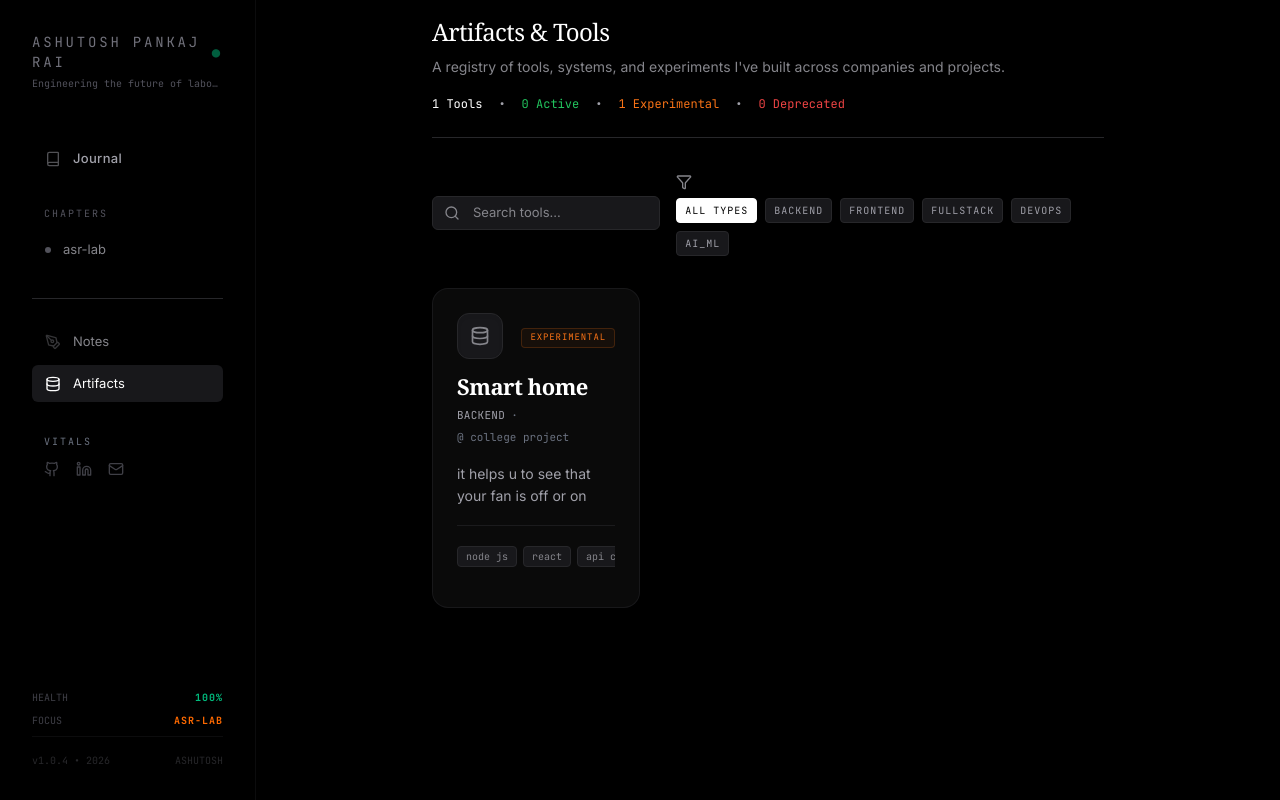
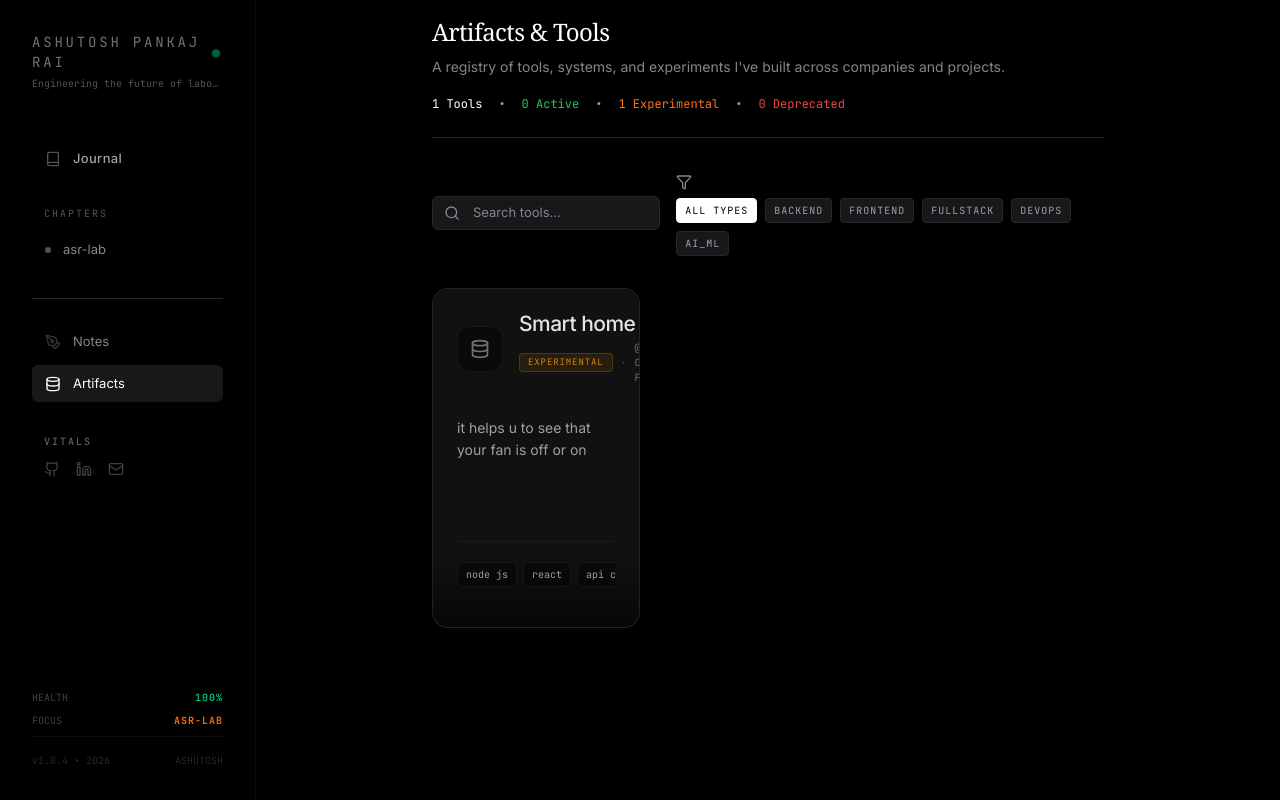
Before and after one commit to Ashurai84/ASR_LABS, a React (Vite) app in the folder frontend/: page / in a window 1280 px wide. Both pictures are taken after a click on the button "Artifacts". Built offline with nearby package versions, Linux system fonts and the light colour scheme.

Commit message:
style(frontend): elegantly restructure tool cards

```diff
--- a/frontend/src/components/tools/ToolCard.tsx
+++ b/frontend/src/components/tools/ToolCard.tsx
@@ -8,22 +8,22 @@ interface ToolCardProps {
 
 const getTypeIcon = (type?: string) => {
     switch (type?.toUpperCase()) {
-        case 'BACKEND': return <Database className="w-5 h-5 text-[#85858b] group-hover:text-white transition-colors" />;
-        case 'FRONTEND': return <Globe className="w-5 h-5 text-[#85858b] group-hover:text-white transition-colors" />;
-        case 'FULLSTACK': return <Network className="w-5 h-5 text-[#85858b] group-hover:text-white transition-colors" />;
-        case 'MOBILE': return <Smartphone className="w-5 h-5 text-[#85858b] group-hover:text-white transition-colors" />;
-        case 'AI_ML': return <BrainCircuit className="w-5 h-5 text-[#85858b] group-hover:text-white transition-colors" />;
-        case 'DEVOPS': return <Terminal className="w-5 h-5 text-[#85858b] group-hover:text-white transition-colors" />;
-        default: return <Code2 className="w-5 h-5 text-[#85858b] group-hover:text-white transition-colors" />;
+        case 'BACKEND': return <Database className="w-5 h-5 text-zinc-500 group-hover:text-zinc-300 transition-colors" />;
+        case 'FRONTEND': return <Globe className="w-5 h-5 text-zinc-500 group-hover:text-zinc-300 transition-colors" />;
+        case 'FULLSTACK': return <Network className="w-5 h-5 text-zinc-500 group-hover:text-zinc-300 transition-colors" />;
+        case 'MOBILE': return <Smartphone className="w-5 h-5 text-zinc-500 group-hover:text-zinc-300 transition-colors" />;
+        case 'AI_ML': return <BrainCircuit className="w-5 h-5 text-zinc-500 group-hover:text-zinc-300 transition-colors" />;
+        case 'DEVOPS': return <Terminal className="w-5 h-5 text-zinc-500 group-hover:text-zinc-300 transition-colors" />;
+        default: return <Code2 className="w-5 h-5 text-zinc-500 group-hover:text-zinc-300 transition-colors" />;
     }
 };
 
 const getStatusColor = (status: string) => {
     switch (status?.toUpperCase()) {
-        case 'ACTIVE': return 'text-[#22c55e] border-[#22c55e]/20 bg-[#22c55e]/5';
-        case 'EXPERIMENTAL': return 'text-[#f97316] border-[#f97316]/20 bg-[#f97316]/5';
-        case 'DEPRECATED': return 'text-[#ef4444] border-[#ef4444]/20 bg-[#ef4444]/5';
-        default: return 'text-[#a1a1aa] border-[#27272a] bg-[#18181b]';
+        case 'ACTIVE': return 'text-emerald-500/80 bg-emerald-500/10 border-emerald-500/20';
+        case 'EXPERIMENTAL': return 'text-amber-500/80 bg-amber-500/10 border-amber-500/20';
+        case 'DEPRECATED': return 'text-red-500/80 bg-red-500/10 border-red-500/20';
+        default: return 'text-zinc-400 bg-zinc-800/50 border-zinc-700/50';
     }
 };
 
@@ -43,81 +43,81 @@ export const ToolCard: React.FC<ToolCardProps> = ({ tool }) => {
     const hiddenCount = displayTags.length > 3 ? displayTags.length - 3 : 0;
 
     return (
-        <div className="group flex flex-col h-[320px] w-full bg-[#0a0a0a] border border-[#27272a]/50 rounded-2xl p-6 transition-all duration-300 hover:border-[#3f3f46] hover:bg-[#111] cursor-pointer relative shadow-sm hover:shadow-[0_8px_30px_rgba(0,0,0,0.4)] hover:-translate-y-1 overflow-hidden">
+        <div className="group block no-underline h-[340px] w-full bg-[#111] border border-zinc-800/80 rounded-2xl p-6 transition-all duration-300 hover:border-zinc-700 hover:bg-[#141414] relative overflow-hidden">
 
-            {/* Ambient Background Mesh on hover */}
-            <div className="absolute inset-x-0 bottom-0 h-1/2 bg-gradient-to-t from-white/[0.015] to-transparent opacity-0 group-hover:opacity-100 transition-opacity duration-700 pointer-events-none" />
+            {/* Ambient Lighting Map */}
+            <div className="absolute inset-0 bg-gradient-to-b from-white/[0.02] to-transparent opacity-0 group-hover:opacity-100 transition-opacity duration-500 pointer-events-none" />
+            <div className="absolute -inset-x-6 top-1/2 -bottom-6 bg-gradient-to-t from-black via-transparent to-transparent opacity-80 z-0 pointer-events-none" />
 
-            {/* 1. Header Area */}
-            <div className="flex flex-col gap-4 w-full z-10 relative">
-
-                {/* Top Row: Icon + Meta */}
-                <div className="flex justify-between items-center w-full">
-                    <div className="p-3 bg-[#18181b] rounded-xl border border-[#27272a] shadow-inner shrink-0 group-hover:bg-[#27272a] transition-colors">
+            <div className="flex flex-col h-full relative z-10">
+                {/* 1. Ultra-Clean Header Row */}
+                <div className="flex justify-between items-start mb-6">
+                    <div className="flex items-center gap-4">
+                        <div className="p-3 bg-black/40 rounded-xl border border-zinc-800/50 shadow-inner shrink-0 group-hover:bg-zinc-900 group-hover:border-zinc-700/50 transition-colors">
                             {getTypeIcon(tool.type)}
                         </div>
-                    <div className="flex flex-col items-end gap-1 text-right mt-1">
-                        <span className={`px-2 py-0.5 text-[9px] font-mono tracking-widest uppercase rounded border ${statusColor}`}>
+                        <div className="flex flex-col">
+                            <h3 className="text-[19px] sm:text-[21px] font-medium font-sans text-zinc-200 tracking-tight leading-none group-hover:text-white transition-colors mb-1.5 line-clamp-1">
+                                {tool.name}
+                            </h3>
+                            <div className="flex items-center gap-2">
+                                <span className={`px-2 py-[2px] text-[9px] font-mono tracking-widest uppercase rounded flex items-center border ${statusColor}`}>
                                     {tool.status}
                                 </span>
-                    </div>
-                </div>
-
-                {/* Middle Row: Title + Context */}
-                <div>
-                    <h3 className="text-[20px] sm:text-[22px] font-bold font-serif text-[#ffffff] tracking-tight leading-none group-hover:text-white transition-colors mb-2.5 truncate">
-                        {tool.name}
-                    </h3>
-                    <div className="text-[11px] font-mono text-[#6b7280] flex items-center gap-1.5 flex-wrap">
-                        {tool.type && <span className="text-[#a1a1aa] uppercase tracking-wide">{tool.type}</span>}
-                        {(tool.work_context?.company) && (
+                                {tool.work_context?.company && (
                                     <>
-                                <span>·</span>
-                                <span className="truncate max-w-[150px]">@ {tool.work_context.company}</span>
+                                        <span className="text-zinc-600 font-mono text-[10px]">·</span>
+                                        <span className="text-zinc-500 font-mono text-[10px] tracking-wide uppercase">
+                                            @ {tool.work_context.company}
+                                        </span>
                                     </>
                                 )}
                             </div>
                         </div>
                     </div>
+                </div>
 
-            {/* 2. Text Content (takes up empty center space) */}
-            <div className="flex-grow z-10 relative flex flex-col justify-center my-4">
-                <p className="text-[14px] text-[#a1a1aa] font-sans leading-relaxed line-clamp-3 group-hover:text-[#d4d4d8] transition-colors">
+                {/* 2. Text Content  */}
+                <div className="flex-grow z-10 flex flex-col pt-2">
+                    <p className="text-[14px] text-zinc-400 font-sans leading-[1.6] line-clamp-3 group-hover:text-zinc-300 transition-colors">
                         {tool.description || "No description provided."}
                     </p>
                 </div>
 
-            {/* 3. Bottom Action Row pinned to bottom */}
-            <div className="flex flex-wrap items-center justify-between gap-4 pt-5 border-t border-[#27272a]/60 relative z-10 shrink-0 mt-auto bg-transparent transition-colors">
-                {/* Tech Pills */}
+                {/* 3. Footer Bar */}
+                <div className="flex flex-wrap items-center justify-between gap-4 pt-5 border-t border-zinc-800/50 mt-auto shrink-0 group-hover:border-zinc-700/50 transition-colors">
+
+                    {/* Tags Container */}
                     <div className="flex gap-1.5 shrink-1 overflow-hidden">
                         {visibleTags.map((tech, i) => (
-                        <span key={i} className="px-2 py-0.5 text-[10px] font-mono text-[#85858b] bg-[#18181b] border border-[#27272a] rounded shrink-0 whitespace-nowrap">
+                            <span key={i} className="px-2 py-1 text-[10px] font-mono text-zinc-400 bg-black/40 border border-zinc-800/50 rounded-md shrink-0 whitespace-nowrap group-hover:border-zinc-700/50 transition-colors">
                                 {tech}
                             </span>
                         ))}
                         {hiddenCount > 0 && (
-                        <span className="px-1.5 py-0.5 text-[10px] font-mono text-[#6b7280] font-medium tracking-wide">
+                            <span className="px-1.5 py-1 text-[10px] font-mono text-zinc-600 font-medium tracking-wide">
                                 +{hiddenCount}
                             </span>
                         )}
                     </div>
 
+                    {/* Links */}
                     <div className="flex items-center gap-2 shrink-0">
                          {tool.links?.github && (
-                        <a href={tool.links.github} target="_blank" rel="noreferrer" className="text-[10px] font-mono p-1.5 bg-[#18181b] border border-[#27272a] hover:border-[#3f3f46] hover:bg-[#27272a] rounded transition-all text-[#85858b] hover:text-[#e5e5e5] shadow-sm z-10">
-                            <Github className="w-4 h-4" />
+                            <a href={tool.links.github} target="_blank" rel="noreferrer" className="p-2 bg-black/40 border border-zinc-800/50 hover:border-zinc-600  rounded-lg transition-all text-zinc-500 hover:text-white shadow-sm z-10">
+                                <Github className="w-3.5 h-3.5" />
                             </a>
                          )}
                          {tool.links?.demo && (
-                        <a href={tool.links.demo} target="_blank" rel="noreferrer" className="text-[11px] font-mono px-3 py-1.5 bg-[#e5e5e5] hover:bg-[#ffffff] text-[#111] hover:text-black rounded transition-all shadow-sm font-bold flex items-center gap-1.5 z-10">
+                            <a href={tool.links.demo} target="_blank" rel="noreferrer" className="px-3 py-1.5 text-[11px] font-mono font-bold text-black bg-zinc-200 hover:bg-white rounded-lg transition-all shadow-sm flex items-center gap-1.5 z-10">
                                 Demo <ExternalLink className="w-3.5 h-3.5" />
                             </a>
                          )}
                     </div>
                 </div>
+            </div>
 
-             <div className="absolute top-0 right-0 w-64 h-64 bg-[#ffffff]/[0.012] rounded-full blur-3xl opacity-0 group-hover:opacity-100 transition-opacity duration-700 pointer-events-none z-0 transform translate-x-1/3 -translate-y-1/3" />
+             <div className="absolute -top-12 -right-12 w-48 h-48 bg-white/[0.015] rounded-full blur-3xl opacity-0 group-hover:opacity-100 transition-opacity duration-700 pointer-events-none z-0 mix-blend-screen" />
         </div>
     );
 };
```
Lines whose indentation alone changed are shown as unchanged.
